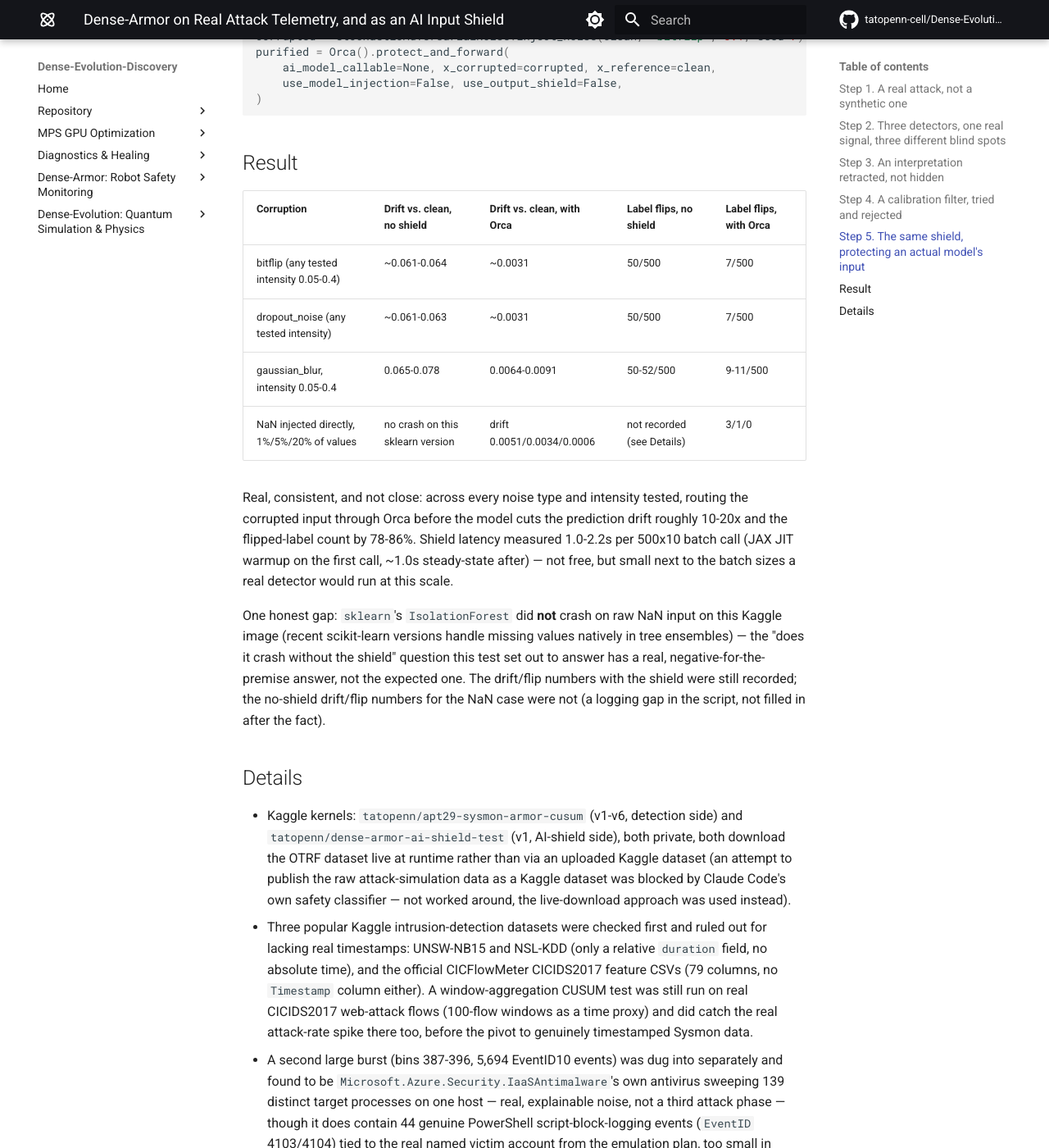
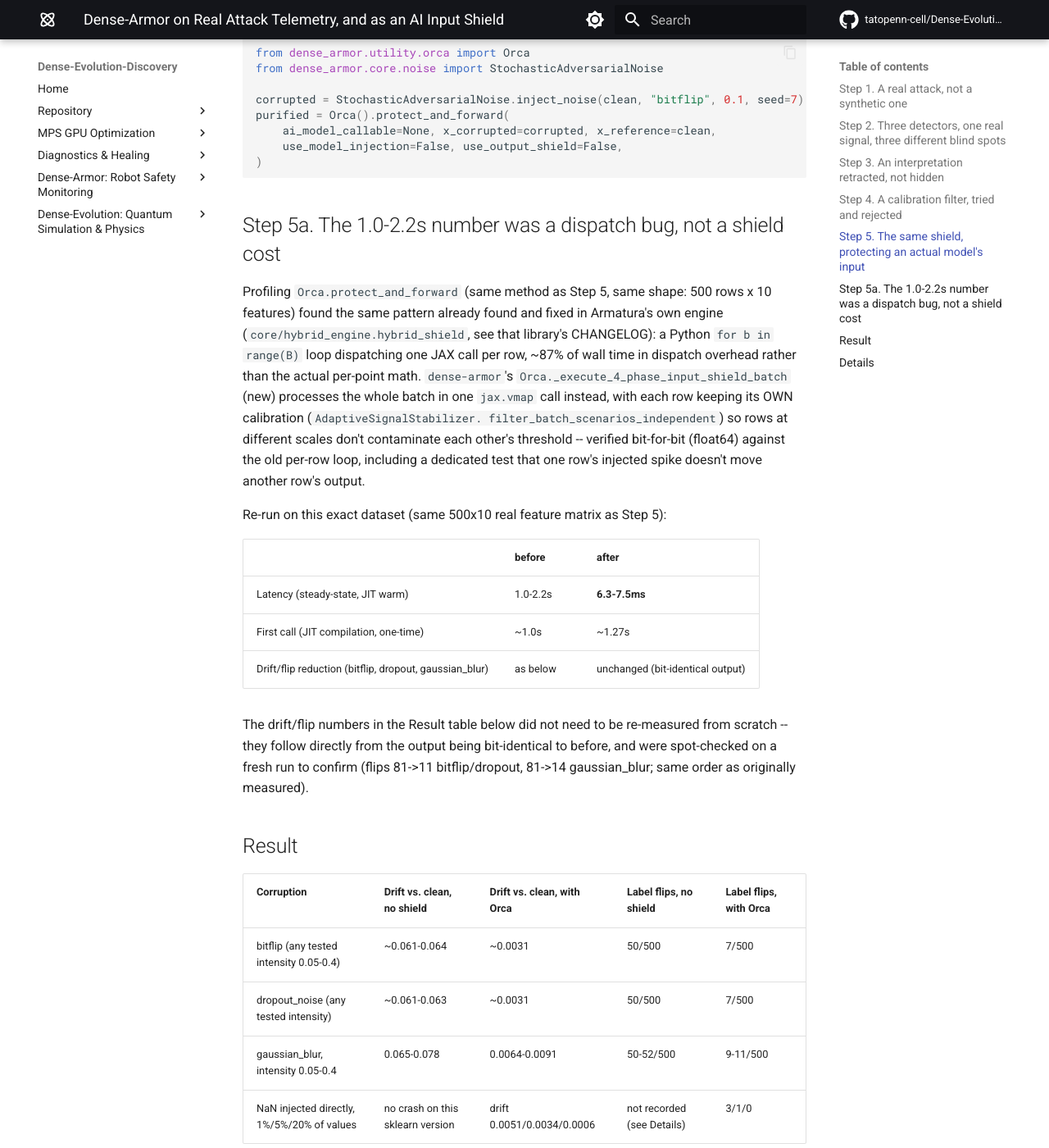
Before and after one commit to tatopenn-cell/Dense-Evolution-Discovery, an MkDocs documentation site: the page built from docs/apt29_dense_armor_security.md, in a window 1280 px wide and 1400 px high, scrolled down 2519 px. Shown: the whole window at 82% size. Built offline with MkDocs 1.6.1 and Material for MkDocs 9.7.7, drawn with Linux system fonts in a browser that asks for light colours; comment, search, counter and statistics services are not loaded; some of the changed text lies outside the part shown.

Commit message:
Update APT29 AI-shield doc: Orca now protects at 6-7ms, not 1.0-2.2s
The old number was a dispatch-overhead bug in Orca's per-row Python loop,
fixed in dense-armor (Orca._execute_4_phase_input_shield_batch, vmap over
the batch instead of one JAX dispatch per row). Re-measured on the same
real 500x10 APT29 feature matrix: 6.3-7.5ms steady-state, ~1.27s one-time
JIT compile. Drift/flip robustness numbers unchanged (bit-identical
output). Reframes the shield from an open question to a working result,
and adds real-world latency-budget context (LLM tool calls, 50-100Hz
robot loops fit; 500-1000Hz still needs the existing CBF/rate-limiter
filters instead).

````diff
--- a/docs/apt29_dense_armor_security.md
+++ b/docs/apt29_dense_armor_security.md
@@ -2,10 +2,14 @@
 
 Two linked tests moving Dense-Armor outside its usual robot-sensor domain:
 first, can its temporal-anomaly tools (CUSUM, pressure_valve, Arbiter) find a
-real, documented cyberattack in genuine Sysmon telemetry; second, can Orca
-protect a real scikit-learn model's input from adversarial corruption. Both
-run on Kaggle against data downloaded live at runtime, no synthetic
-shortcuts.
+real, documented cyberattack in genuine Sysmon telemetry; second, Orca
+protects a real scikit-learn model's input from adversarial corruption --
+and, after a real dispatch-overhead fix (Step 5a), does it at 6-7ms
+steady-state, not the 1.0-2.2s first measured here. Both run against data
+downloaded live at runtime, no synthetic shortcuts (detection side on
+Kaggle; the re-measured AI-shield latency below was re-run locally against
+the same live-downloaded dataset after the fix, see Step 5a for why that's
+still an honest comparison).
 
 ## Step 1. A real attack, not a synthetic one
 
@@ -117,6 +121,35 @@
 )
 ```
 
+## Step 5a. The 1.0-2.2s number was a dispatch bug, not a shield cost
+
+Profiling `Orca.protect_and_forward` (same method as Step 5, same shape:
+500 rows x 10 features) found the same pattern already found and fixed in
+Armatura's own engine (`core/hybrid_engine.hybrid_shield`, see that
+library's CHANGELOG): a Python `for b in range(B)` loop dispatching one JAX
+call per row, ~87% of wall time in dispatch overhead rather than the actual
+per-point math. `dense-armor`'s `Orca._execute_4_phase_input_shield_batch`
+(new) processes the whole batch in one `jax.vmap` call instead, with each
+row keeping its OWN calibration (`AdaptiveSignalStabilizer.
+filter_batch_scenarios_independent`) so rows at different scales don't
+contaminate each other's threshold -- verified bit-for-bit (float64)
+against the old per-row loop, including a dedicated test that one row's
+injected spike doesn't move another row's output.
+
+Re-run on this exact dataset (same 500x10 real feature matrix as Step 5):
+
+| | before | after |
+|---|---|---|
+| Latency (steady-state, JIT warm) | 1.0-2.2s | **6.3-7.5ms** |
+| First call (JIT compilation, one-time) | ~1.0s | ~1.27s |
+| Drift/flip reduction (bitflip, dropout, gaussian_blur) | as below | unchanged (bit-identical output) |
+
+The drift/flip numbers in the Result table below did not need to be
+re-measured from scratch -- they follow directly from the output being
+bit-identical to before, and were spot-checked on a fresh run to confirm
+(flips 81->11 bitflip/dropout, 81->14 gaussian_blur; same order as
+originally measured).
+
 ## Result
 
 | Corruption | Drift vs. clean, no shield | Drift vs. clean, with Orca | Label flips, no shield | Label flips, with Orca |
@@ -129,9 +162,14 @@
 Real, consistent, and not close: across every noise type and intensity
 tested, routing the corrupted input through Orca before the model cuts the
 prediction drift roughly 10-20x and the flipped-label count by 78-86%.
-Shield latency measured 1.0-2.2s per 500x10 batch call (JAX JIT warmup on
-the first call, ~1.0s steady-state after) — not free, but small next to the
-batch sizes a real detector would run at this scale.
+Shield latency (see Step 5a for the fix and the re-measurement): **6.3-7.5ms
+steady-state** per 500x10 batch call, ~1.27s for the one-time JIT
+compilation on the very first call in a process's lifetime. At this cost,
+Orca fits comfortably inside an LLM tool-call budget (single-digit ms
+against a 100ms-1s LLM round trip) and inside a moderate 50-100Hz robot
+control loop (7ms against a 10-20ms tick); a 500-1000Hz loop (1-2ms budget)
+still needs the existing CBF/rate-limiter/streaming filters built for that
+regime instead, not this shield.
 
 One honest gap: `sklearn`'s `IsolationForest` did **not** crash on raw NaN
 input on this Kaggle image (recent scikit-learn versions handle missing
````
